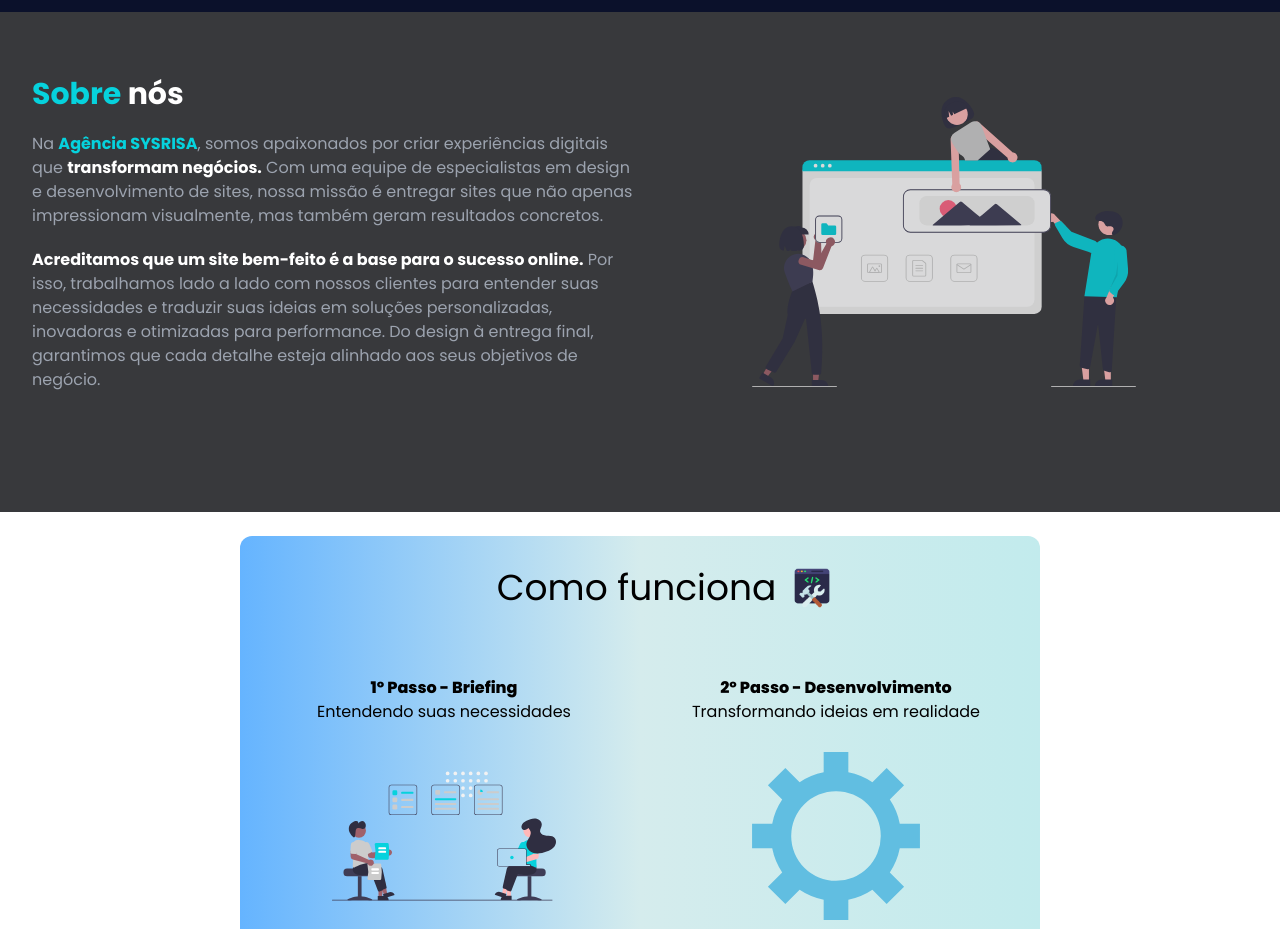
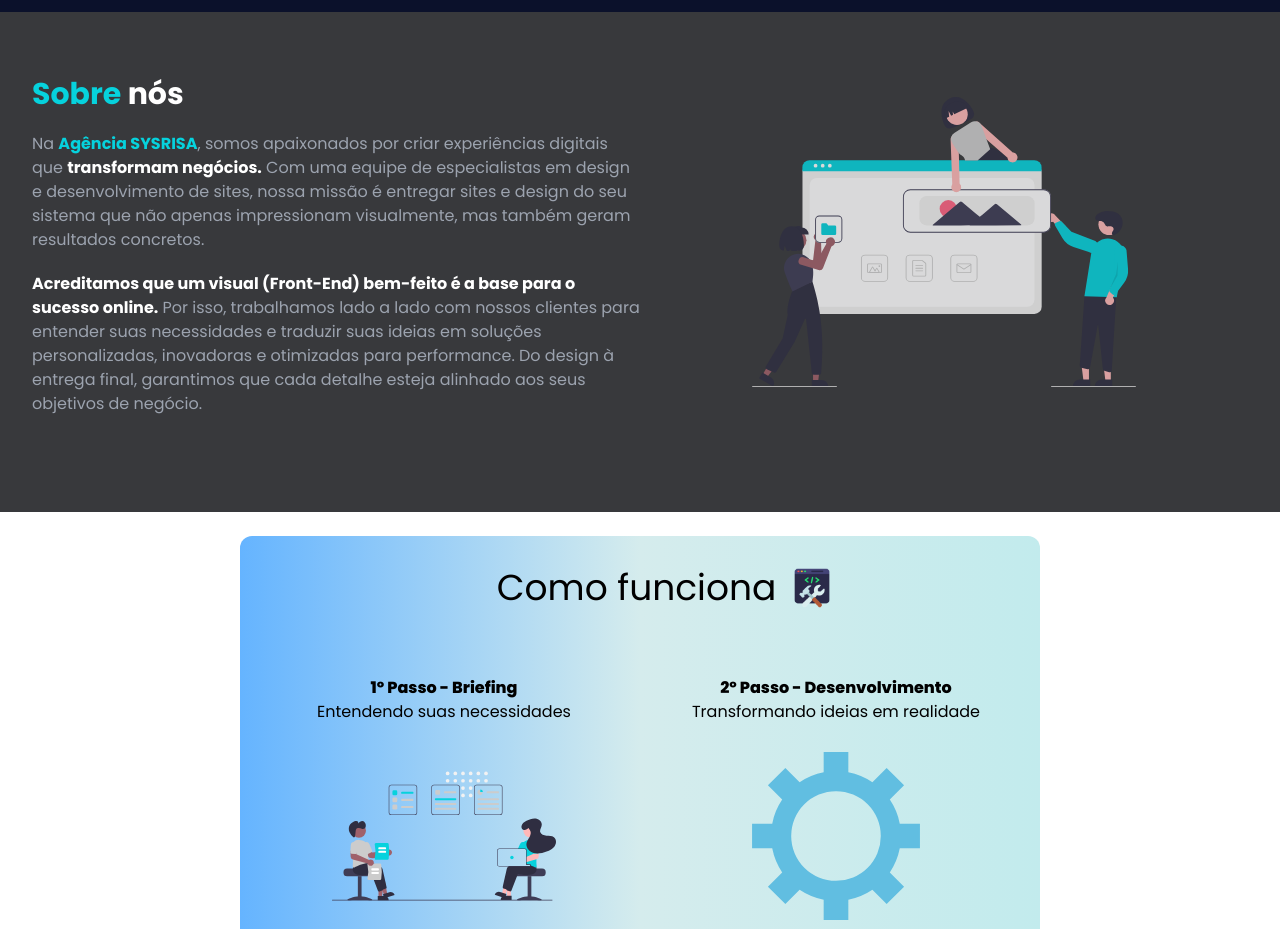
Before and after one commit to allandrs/agenciasysrisa, a React (Vite) app: page / in a window 1280 px wide. Shown: the part 1960-2889 px from the top of the page. Built offline with nearby package versions, Linux system fonts and the light colour scheme; what @material-tailwind/html would draw is missing.

Commit message:
about copy changed

```diff
--- a/src/components/about.jsx
+++ b/src/components/about.jsx
@@ -12,11 +12,11 @@ export default function About() {
                             <h1 className="text-3xl font-bold text-[#06d2dd]">Sobre <span className="text-white">nós</span></h1>
                         </div>
                         <p className="text-gray-400 mt-5">
-                        Na <span className="text-[#06d2dd] font-bold">Agência SYSRISA</span>, somos apaixonados por criar experiências digitais que <span className="text-white font-bold">transformam negócios.</span> Com uma equipe de especialistas em design e desenvolvimento de sites, nossa missão é entregar sites que não apenas impressionam visualmente, mas também geram resultados concretos.
+                        Na <span className="text-[#06d2dd] font-bold">Agência SYSRISA</span>, somos apaixonados por criar experiências digitais que <span className="text-white font-bold">transformam negócios.</span> Com uma equipe de especialistas em design e desenvolvimento de sites, nossa missão é entregar sites e design do seu sistema que não apenas impressionam visualmente, mas também geram resultados concretos.
                         </p>
 
                         <p className="mt-5 text-gray-400">
-                            <span className="text-white font-bold ">Acreditamos que um site bem-feito é a base para o sucesso online.</span> Por isso, trabalhamos lado a lado com nossos clientes para entender suas necessidades e traduzir suas ideias em soluções personalizadas, inovadoras e otimizadas para performance. Do design à entrega final, garantimos que cada detalhe esteja alinhado aos seus objetivos de negócio.
+                            <span className="text-white font-bold ">Acreditamos que um visual (Front-End) bem-feito é a base para o sucesso online.</span> Por isso, trabalhamos lado a lado com nossos clientes para entender suas necessidades e traduzir suas ideias em soluções personalizadas, inovadoras e otimizadas para performance. Do design à entrega final, garantimos que cada detalhe esteja alinhado aos seus objetivos de negócio.
                         </p>
                     </div>
 
```
